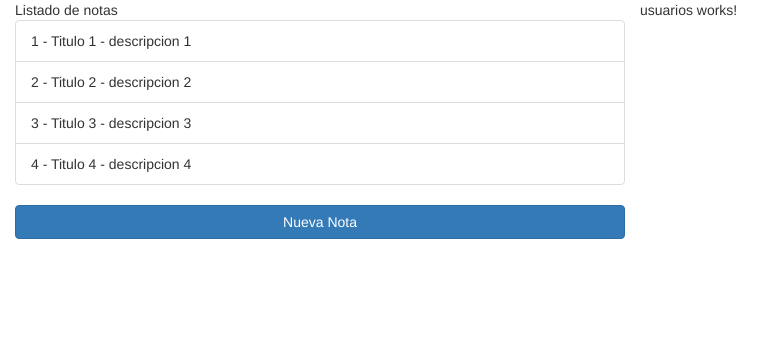
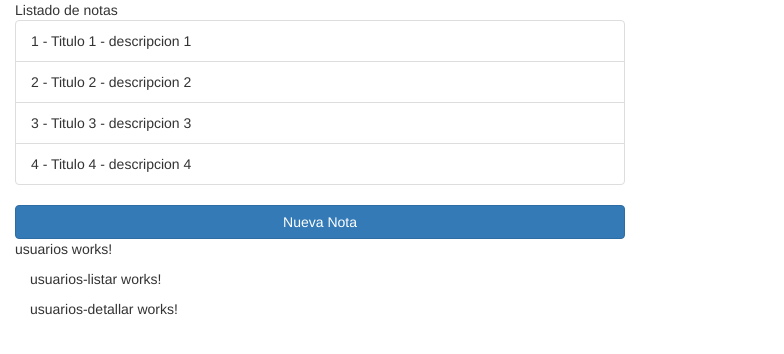
Before and after one commit to IngServioPantoja/hoteles-front, an Angular app: page / in a window 1280 px wide. Shown: the top 354 px of the page, without its empty margins (0-784 px from the left). Built offline with nearby package versions, Linux system fonts and the light colour scheme.

Commit message:
Usuarios, listar, detallar

```diff
--- a/src/app/app.component.html
+++ b/src/app/app.component.html
@@ -14,4 +14,6 @@
   <button (click)="guardarNota()" class="btn btn-primary">Guardar Nota</button>
 </div>
 
-<app-usuarios></app-usuarios>
+<div class="col-sm-12">
+  <usuarios></usuarios>
+</div>
--- a/src/app/app.module.ts
+++ b/src/app/app.module.ts
@@ -3,11 +3,15 @@ import { NgModule } from '@angular/core';
 import { FormsModule } from '@angular/forms';
 import { AppComponent } from './app.component';
 import { UsuariosComponent } from './usuarios/usuarios.component';
+import { UsuariosListarComponent } from './usuarios/usuarios-listar/usuarios-listar.component';
+import { UsuariosDetallarComponent } from './usuarios/usuarios-detallar/usuarios-detallar.component';
 
 @NgModule({
   declarations: [
     AppComponent,
-    UsuariosComponent
+    UsuariosComponent,
+    UsuariosListarComponent,
+    UsuariosDetallarComponent
   ],
   imports: [
     BrowserModule,
--- /dev/null
+++ b/src/app/usuarios/usuarios-detallar/usuarios-detallar.component.html
@@ -0,0 +1,3 @@
+<p>
+  usuarios-detallar works!
+</p>
--- /dev/null
+++ b/src/app/usuarios/usuarios-detallar/usuarios-detallar.component.ts
@@ -0,0 +1,15 @@
+import { Component, OnInit } from '@angular/core';
+
+@Component({
+  selector: 'usuarios-detallar',
+  templateUrl: './usuarios-detallar.component.html',
+  styleUrls: ['./usuarios-detallar.component.css']
+})
+export class UsuariosDetallarComponent implements OnInit {
+
+  constructor() { }
+
+  ngOnInit() {
+  }
+
+}
--- /dev/null
+++ b/src/app/usuarios/usuarios-listar/usuarios-listar.component.html
@@ -0,0 +1,3 @@
+<p>
+  usuarios-listar works!
+</p>
--- /dev/null
+++ b/src/app/usuarios/usuarios-listar/usuarios-listar.component.ts
@@ -0,0 +1,15 @@
+import { Component, OnInit } from '@angular/core';
+
+@Component({
+  selector: 'usuarios-listar',
+  templateUrl: './usuarios-listar.component.html',
+  styleUrls: ['./usuarios-listar.component.css']
+})
+export class UsuariosListarComponent implements OnInit {
+
+  constructor() { }
+
+  ngOnInit() {
+  }
+
+}
--- a/src/app/usuarios/usuarios.component.html
+++ b/src/app/usuarios/usuarios.component.html
@@ -1,3 +1,7 @@
 <p>
   usuarios works!
 </p>
+<div class="col-sm-12">
+  <usuarios-listar></usuarios-listar>
+  <usuarios-detallar></usuarios-detallar>
+</div>
--- a/src/app/usuarios/usuarios.component.ts
+++ b/src/app/usuarios/usuarios.component.ts
@@ -1,7 +1,7 @@
 import { Component, OnInit } from '@angular/core';
 
 @Component({
-  selector: 'app-usuarios',
+  selector: 'usuarios',
   templateUrl: './usuarios.component.html',
   styleUrls: ['./usuarios.component.css']
 })
```
Also changed, not shown: src/app/usuarios/usuarios-detallar/usuarios-detallar.component.css (added), src/app/usuarios/usuarios-listar/usuarios-listar.component.css (added), 2 other files (tests, documents, lock files or other folders).
